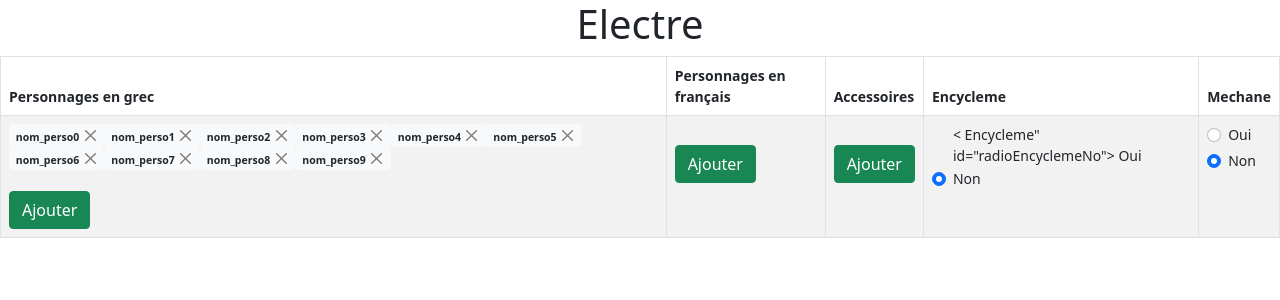
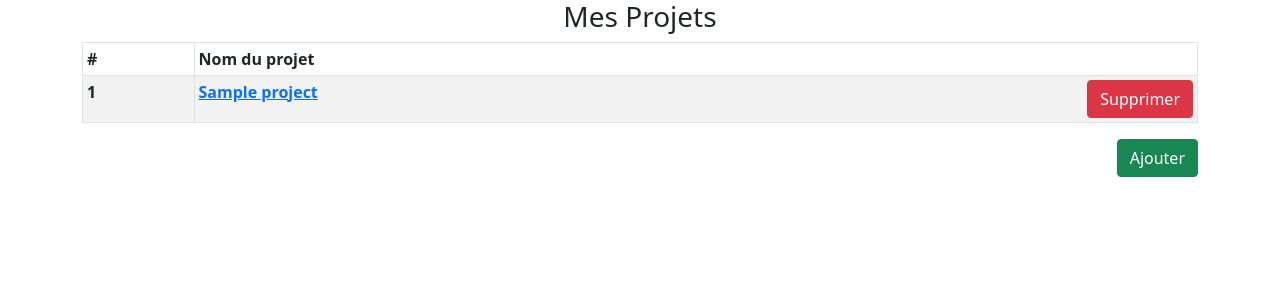
Before and after one commit to mromanello/dionysos-annotate, a Flask app: page / in a window 1280 px wide. Shown: the top 300 px of the page. Run offline with Flask 2, Linux system fonts and the light colour scheme; tables that the repository leaves empty hold one stand-in row (values such as "Sample post"); lists and menus that the app fills with data are empty.

Commit message:
working state

```diff
--- a/app/routes.py
+++ b/app/routes.py
@@ -1,23 +1,23 @@
 from flask import render_template, jsonify, request
 
-from app import app, db_access
+from app import app, db_access, logic
 
 
 @app.route('/')
 @app.route('/index')
 def index():
-    return render_template("tmp.html", col_names=['a', 'b', 'b'])
+    return render_template("index.html", page_title='Acceuil', projects=logic.get_all_projects())
 
 
 @app.route('/deleteChar', methods=['POST'])
 def delete_char():
-    db_access.delete_character(request.json['character'])
+    db_access.delete_character(request.json['character'], request.json['language'])
     return jsonify(success=True)
 
 
 @app.route('/addChar', methods=['POST'])
 def add_char():
-    db_access.add_character(request.json['character'])
+    db_access.add_character(request.json['character'], request.json['language'])
     return jsonify(success=True)
 
 
@@ -26,3 +26,15 @@
     lang = request.args['language']
     characters = db_access.get_greek_characters_names(lang)
     return jsonify({'characters': characters})
+
+
+@app.route('/deleteProject')
+def delete_project():
+    logic.delete_project(int(request.args['id']))
+    return index()
+
+
+@app.route('/addProject', methods=['POST'])
+def add_project():
+    logic.add_project(request.form)
+    return index()
--- a/app/static/helpers.js
+++ b/app/static/helpers.js
@@ -3,15 +3,16 @@
 const ADD_CHAR_URL = '/addChar'
 const GET_CHARS_URL = '/getChars'
 
-function addEventListeners() {
-    let languageNames = ['greek', 'french']
-
+function addCharacterBadgesEventListeners(lang) {
     $(".btn-close").each(function (index) {
             if ($(this).attr('action') == BTN_DELETE_ACTION_NAME) {
                 $(this).on('click', function (event) {
-                    let data = {character: $(this).attr('character')}
+                    let data = {
+                        character: $(this).attr('character'),
+                        language: lang
+                    }
                     fetch(makePostRequest(DELETE_CHAR_URL, data)).then(_ => {
-                        generateCharacterBadges('greek')
+                        generateCharacterBadges(lang)
                     })
                 })
             }
@@ -20,17 +21,18 @@
     )
 
 
-    $("#greekAddCharButton").on('click', function (index) {
-            let character = $("#greekAddCharInput").val()
-            let data = {character: character}
+    $("#" + lang + "AddCharButton").on('click', function (index) {
+            let character = $("#" + lang + "AddCharInput").val()
+            let data = {character: character, language: lang}
             if (character) {
                 fetch(makePostRequest(ADD_CHAR_URL, data)).then(_ => {
-                    generateCharacterBadges('greek')
+                    generateCharacterBadges(lang)
                 })
             }
 
         }
     )
+
 }
 
 function makePostRequest(url, data) {
@@ -60,7 +62,7 @@
                 }
             )
             elem.html(newHTML)
-            addEventListeners()
+            addCharacterBadgesEventListeners(lang)
         })
 
 }
@@ -73,4 +75,6 @@
             </div>`
 }
 
+
 generateCharacterBadges('greek')
+generateCharacterBadges('french')
--- a/app/templates/base.html
+++ b/app/templates/base.html
@@ -9,12 +9,13 @@
     <link href="https://cdn.jsdelivr.net/npm/bootstrap@5.0.0-beta2/dist/css/bootstrap.min.css" rel="stylesheet"
           integrity="sha384-BmbxuPwQa2lc/FVzBcNJ7UAyJxM6wuqIj61tLrc4wSX0szH/Ev+nYRRuWlolflfl" crossorigin="anonymous">
 
-    <title>Electre</title>
+    <title>{{ page_title }}</title>
 
 </head>
 <body>
+
+
 <!-- Your page content -->
-<h1 style="text-align:center">Electre</h1>
 {% block content %}{% endblock %}
 <script src="https://code.jquery.com/jquery-3.5.1.slim.min.js"
         integrity="sha384-DfXdz2htPH0lsSSs5nCTpuj/zy4C+OGpamoFVy38MVBnE+IbbVYUew+OrCXaRkfj"
@@ -23,7 +24,5 @@
         integrity="sha384-b5kHyXgcpbZJO/tY9Ul7kGkf1S0CWuKcCD38l8YkeH8z8QjE0GmW1gYU5S9FOnJ0"
         crossorigin="anonymous"></script>
 <script src="static/helpers.js"></script>
-
-
 </body>
 </html>
--- a/app/templates/index.html
+++ b/app/templates/index.html
@@ -1,69 +1,94 @@
+{% extends 'base.html' %}
+{% block content %}
+<h3 style="text-align: center">Mes Projets</h3>
+
+<div class="container">
+    <table class="table table-sm table-striped table-bordered">
+        <thead>
+        <tr>
+            <th scope="col" style="width: 10%">#</th>
+            <th scope="col" style="width: 90%">Nom du projet</th>
+        </tr>
+        </thead>
+
+        <tbody>
+        {% for project in projects %}
+        <tr>
+            <th scope="row">{{loop.index}}</th>
+            <th scope="row">
+                <a href="/project?id={{project.id}}"> {{project.french_name}}</a>
+                <button type="button" class="btn btn-danger float-end" data-bs-toggle="modal"
+                        data-bs-target="#confirmProjectDelete{{project.id}}">Supprimer
+                </button>
+            </th>
+        </tr>
+
+        <div class="modal fade" id="confirmProjectDelete{{project.id}}" tabindex="-1"
+             aria-hidden="true">
+            <div class="modal-dialog">
+                <div class="modal-content">
+                    <div class="modal-header">
+                        <h5 class="modal-title">Confirmer</h5>
+                        <button type="button" class="btn-close" data-bs-dismiss="modal"
+                                aria-label="Close"></button>
+                    </div>
+                    <div class="modal-body">
+                        Etes-vous sur de vouloir supprimer ce projet? Tout le progrès sera perdu.
+                    </div>
+                    <div class="modal-footer">
+                        <button type="button" class="btn btn-secondary" data-bs-dismiss="modal">Annuler</button>
+                        <form action="/deleteProject?id={{project.id}}" method="get">
+                            <input type="hidden" name="id" value="{{project.id}}">
+                            <button type="submit" class="btn btn-danger"> Supprimer
+                            </button>
+                        </form>
+                    </div>
+                </div>
+            </div>
+        </div>
+
+        {% endfor %}
+        </tbody>
+    </table>
+    <button type="button" class="btn btn-success float-end" data-bs-toggle="modal"
+            data-bs-target="#addProject">Ajouter
+    </button>
+</div>
 
 
-{% extends 'base.html' %}
-{% block content %}
-<h1>Hi</h1>
-{% end block %}
+<div class="modal fade" id="addProject" tabindex="-1"
+     aria-hidden="true">
+    <div class="modal-dialog">
+        <div class="modal-content">
+            <div class="modal-header">
+                <h5 class="modal-title">Nouveau projet</h5>
+                <button type="button" class="btn-close" data-bs-dismiss="modal"
+                        aria-label="Close"></button>
+            </div>
+            <div class="modal-body">
+                <form id="newProject" action="/addProject" method="post">
+                    <div class="form-group">
+                        <label for="french_name">Entrez le nom de la pièce en Français:</label>
+                        <input type="text" class="form-control" name="french_name" placeholder="Nom de la pièce" required>
+                    </div>
+                    <div class="form-group">
+                        <label for="greek_name">Entrez le nom de la pièce en Grec (Optionnel):</label>
+                        <input type="text" class="form-control" name="greek_name" placeholder="Nom de la pièce">
+                    </div>
+
+                    <div class="form-group">
+                        <label for="file">Choisissez le fichier JSON de la pièce</label>
+                        <input type="file" class="form-control-file" id="file" name="file_path" required>
+                    </div>
+                </form>
+            </div>
+            <div class="modal-footer">
+                <button type="button" class="btn btn-secondary" data-bs-dismiss="modal">Annuler</button>
+                <button type="submit" form="newProject" class="btn btn-danger">Creer</button>
+            </div>
+        </div>
+    </div>
+</div>
 
 
-
-
-
-
-
-
-<!--<!doctype html>-->
-<!--<html lang="fr">-->
-<!--<head>-->
-<!--    &lt;!&ndash; Required meta tags &ndash;&gt;-->
-<!--    <meta charset="utf-8">-->
-<!--    <meta name="viewport" content="width=device-width, initial-scale=1, shrink-to-fit=no">-->
-
-<!--    &lt;!&ndash; Bootstrap CSS &ndash;&gt;-->
-<!--    <link rel="stylesheet" href="https://stackpath.bootstrapcdn.com/bootstrap/4.4.1/css/bootstrap.min.css"-->
-<!--          integrity="sha384-Vkoo8x4CGsO3+Hhxv8T/Q5PaXtkKtu6ug5TOeNV6gBiFeWPGFN9MuhOf23Q9Ifjh" crossorigin="anonymous">-->
-
-<!--    <title>SHS</title>-->
-<!--</head>-->
-<!--<body>-->
-
-<!--<div class="container">-->
-<!--    <div class="row gy-5">-->
-<!--        <div class="col justify-content-md-center">-->
-<!--            <h1 class="text-center"> Electre </h1>-->
-<!--        </div>-->
-<!--    </div>-->
-<!--</div>-->
-
-<!--<table class="table table-striped table-bordered">-->
-<!--    <thead>-->
-<!--    <tr>-->
-<!--        <th scope="col">Personnages en grec</th>-->
-<!--        <th scope="col">Personnages en français</th>-->
-<!--        <th scope="col">Accessoires</th>-->
-<!--        <th scope="col">Encycleme</th>-->
-<!--        <th scope="col">Mechane</th>-->
-<!--    </tr>-->
-<!--    </thead>-->
-<!--    <tbody>-->
-<!--
-<!--    </tbody>-->
-<!--</table>-->
-
-<!--&lt;!&ndash; Optional JavaScript &ndash;&gt;-->
-<!--&lt;!&ndash;<script src="../js/helpers.js"></script>&ndash;&gt;-->
-<!--&lt;!&ndash; jQuery first, then Popper.js, then Bootstrap JS &ndash;&gt;-->
-<!-- <script src="https://code.jquery.com/jquery-3.4.1.slim.min.js"-->
-<!--        integrity="sha384-J6qa4849blE2+poT4WnyKhv5vZF5SrPo0iEjwBvKU7imGFAV0wwj1yYfoRSJoZ+n"-->
-<!--        crossorigin="anonymous"></script>-->
-<!--<script src="https://code.jquery.com/jquery-3.4.1.slim.min.js"-->
-<!--        integrity="sha384-J6qa4849blE2+poT4WnyKhv5vZF5SrPo0iEjwBvKU7imGFAV0wwj1yYfoRSJoZ+n"-->
-<!--        crossorigin="anonymous"></script>-->
-<!--<script src="https://cdn.jsdelivr.net/npm/popper.js@1.16.0/dist/umd/popper.min.js"-->
-<!--        integrity="sha384-Q6E9RHvbIyZFJoft+2mJbHaEWldlvI9IOYy5n3zV9zzTtmI3UksdQRVvoxMfooAo"-->
-<!--        crossorigin="anonymous"></script>-->
-<!--<script src="https://stackpath.bootstrapcdn.com/bootstrap/4.4.1/js/bootstrap.min.js"-->
-<!--        integrity="sha384-wfSDF2E50Y2D1uUdj0O3uMBJnjuUD4Ih7YwaYd1iqfktj0Uod8GCExl3Og8ifwB6"-->
-<!--        crossorigin="anonymous"></script>-->
-<!--</body>-->
-<!--</html>-->
+{% endblock %}
--- a/app/templates/tmp.html
+++ b/app/templates/tmp.html
@@ -13,8 +13,7 @@
     </tr>
     </thead>
     <tbody>
-    <!--    { % set columnNames = ['greek', 'french', 'accessories'] %}-->
-    {% for colName in ['greek', 'french', 'accessories']%}
+    {% for colName in ['greek', 'french']%}
     <td>
         <div id="{{colName}}Characters"></div>
         <br>
@@ -22,7 +21,7 @@
                 data-bs-target="#{{colName}}AddCharModal">Ajouter
         </button>
 
-        <div class="modal fade" id="#{{colName}}AddCharModal" tabindex="-1"
+        <div class="modal fade" id="{{colName}}AddCharModal" tabindex="-1"
              aria-hidden="true">
             <div class="modal-dialog">
                 <div class="modal-content">
@@ -32,14 +31,14 @@
                                 aria-label="Close"></button>
                     </div>
                     <div class="modal-body">
-                        <label for="addCharGreekInput" class="form-label">Entrez le nom du Personnage</label>
-                        <input type="text" class="form-control" id="addCharGreekInput" ,
-                               aria-describedby="addCharGreek">
+                        <label for="{{colName}}AddCharInput" class="form-label">Entrez le nom du Personnage</label>
+                        <input type="text" class="form-control" id="{{colName}}AddCharInput" ,
+                               aria-describedby="{{colName}}AddChar">
                     </div>
                     <div class="modal-footer">
                         <button type="button" class="btn btn-secondary" data-bs-dismiss="modal">Annuler</button>
-                        <button type="button" id="{{greek}}AddCharButton"
-                                class="btn btn-primary">Ajouter
+                        <button type="button" id="{{colName}}AddCharButton"
+                                class="btn btn-primary" , data-bs-dismiss="modal">Ajouter
                         </button>
                     </div>
                 </div>
@@ -49,34 +48,74 @@
 
     {% endfor %}
 
+    <td>
+        <div id="accessories"></div>
+        <br>
+        <div class="align-end>
+            <button action="add" type="button" class="btn btn-success" aria-label="Add" data-bs-toggle="modal"
+                    data-bs-target="#addAccessoryModal">Ajouter
+            </button>
+        </div>
+
+        <div class="modal fade" id="addAccessoryModal" tabindex="-1"
+             aria-hidden="true">
+            <div class="modal-dialog">
+                <div class="modal-content">
+                    <div class="modal-header">
+                        <h5 class="modal-title">Ajouter un accessoire</h5>
+                        <button type="button" class="btn-close" data-bs-dismiss="modal"
+                                aria-label="Close"></button>
+                    </div>
+                    <div class="modal-body">
+                        <label for="addAccessoryInput" class="form-label">Entrez le nom du Personnage</label>
+                        <input type="text" class="form-control" id="addAccessoryInput" ,
+                               aria-describedby="addAccessory">
+                    </div>
+                    <div class="modal-footer">
+                        <button type="button" class="btn btn-secondary" data-bs-dismiss="modal">Annuler</button>
+                        <button type="button" id="addAccessoryButton"
+                                class="btn btn-primary" , data-bs-dismiss="modal">Ajouter
+                        </button>
+                    </div>
+                </div>
+            </div>
+        </div>
+    </td>
+
 
     <td>
         <div class="form-check">
-            < Encycleme" id="radioEncyclemeNo">
-            <label class="form-check-label" for="radioEncyclemeNo">
+            <input class="form-check-input" type="radio" name="radioEncycleme" id="radioEncyclemeYes">
+            <label class="form-check-label" for="radioEncyclemeYes">
                 Oui
             </label>
         </div>
         <div class="form-check">
-            <input class="form-check-input" type="radio" name="radioEncycleme" id="radioEncyclemeYes" checked>
-            <label class="form-check-label" for="radioEncyclemeYes">
+            <input class="form-check-input" type="radio" name="radioEncycleme" id="radioEncyclemeNo" checked>
+            <label class="form-check-label" for="radioEncyclemeNo">
                 Non
             </label>
         </div>
+        <button id="saveEncycleme" action="save" type="button" class="btn btn-primary" aria-label="save">Enregistrer
+        </button>
+
     </td>
     <td>
         <div class="form-check">
-            <input class="form-check-input" type="radio" name="radioMechane" id="radioMechaneNo">
-            <label class="form-check-label" for="radioMechaneNo">
+            <input class="form-check-input" type="radio" name="radioMechane" id="radioMechaneYes">
+            <label class="form-check-label" for="radioMechaneYes">
                 Oui
             </label>
         </div>
         <div class="form-check">
-            <input class="form-check-input" type="radio" name="radioMechane" id="radioMechaneYes" checked>
-            <label class="form-check-label" for="radioMechaneYes">
+            <input class="form-check-input" type="radio" name="radioMechane" id="radioMechaneNo" checked>
+            <label class="form-check-label" for="radioMechaneNo">
                 Non
             </label>
         </div>
+        <button id="saveMechane" action="save" type="button" class="btn btn-primary" aria-label="save">Enregistrer
+        </button>
+
     </td>
 
 
@@ -84,4 +123,41 @@
     </tbody>
 </table>
 
+
+<table class="table table-striped table-bordered">
+    <thead>
+    <tr>
+        <th scope="col">Num de phrase</th>
+        <th scope="col">Vers</th>
+        <th scope="col">Personnage</th>
+        <th scope="col">Texte grec</th>
+        <th scope="col">Texte français</th>
+    </tr>
+    </thead>
+    <tbody>
+    <tr>
+        <th scope="row">1</th>
+        <td>placeholder</td>
+        <td>placeholder</td>
+        <td>placeholder</td>
+        <td>placeholder</td>
+
+    </tr>
+    <tr>
+        <th scope="row">2</th>
+        <td>placeholder</td>
+        <td>placeholder</td>
+        <td>placeholder</td>
+        <td>placeholder</td>
+    </tr>
+    <tr>
+        <th scope="row">3</th>
+        <td>placeholder</td>
+        <td>placeholder</td>
+        <td>placeholder</td>
+        <td>placeholder</td>
+    </tr>
+    </tbody>
+</table>
+
 {% endblock %}
```
Also changed, not shown: app/__init__.py (+7 -4 lines), app/config.py (added, +10 -0 lines), app/db_access.py (+12 -6 lines), app/logic.py (added, +24 -0 lines), app/models.py (added, +13 -0 lines), 1 other file.
